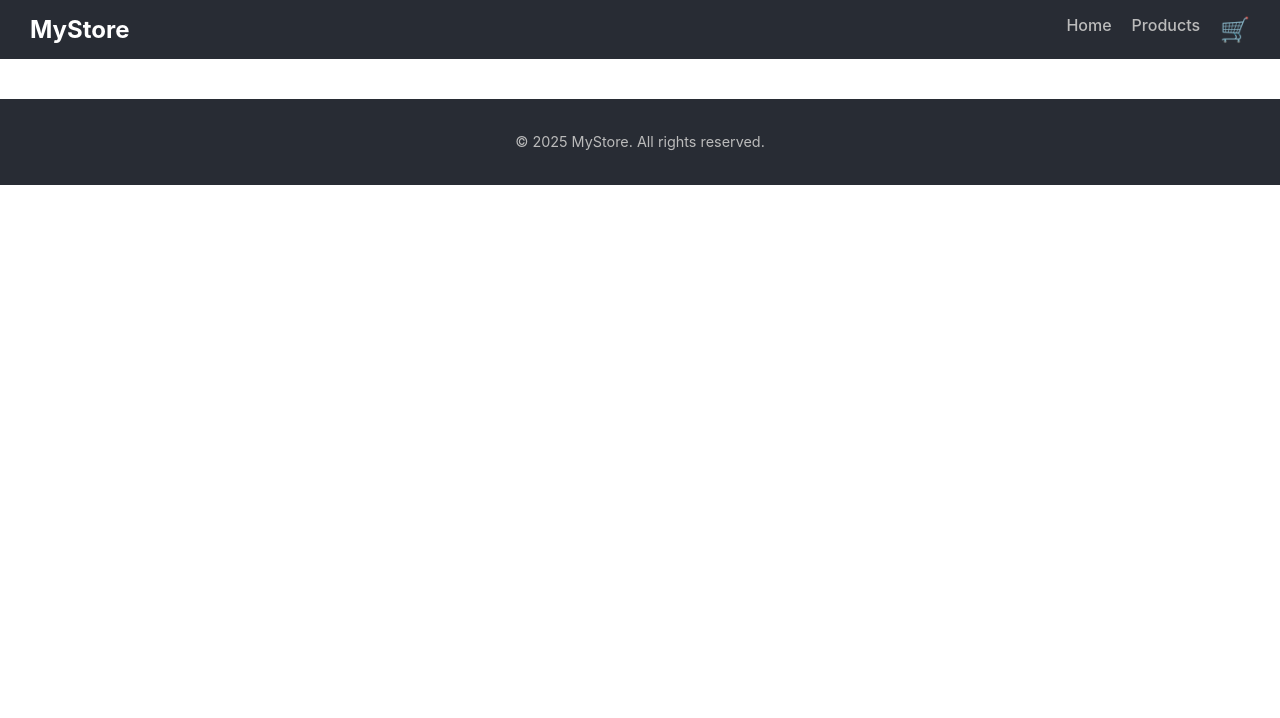
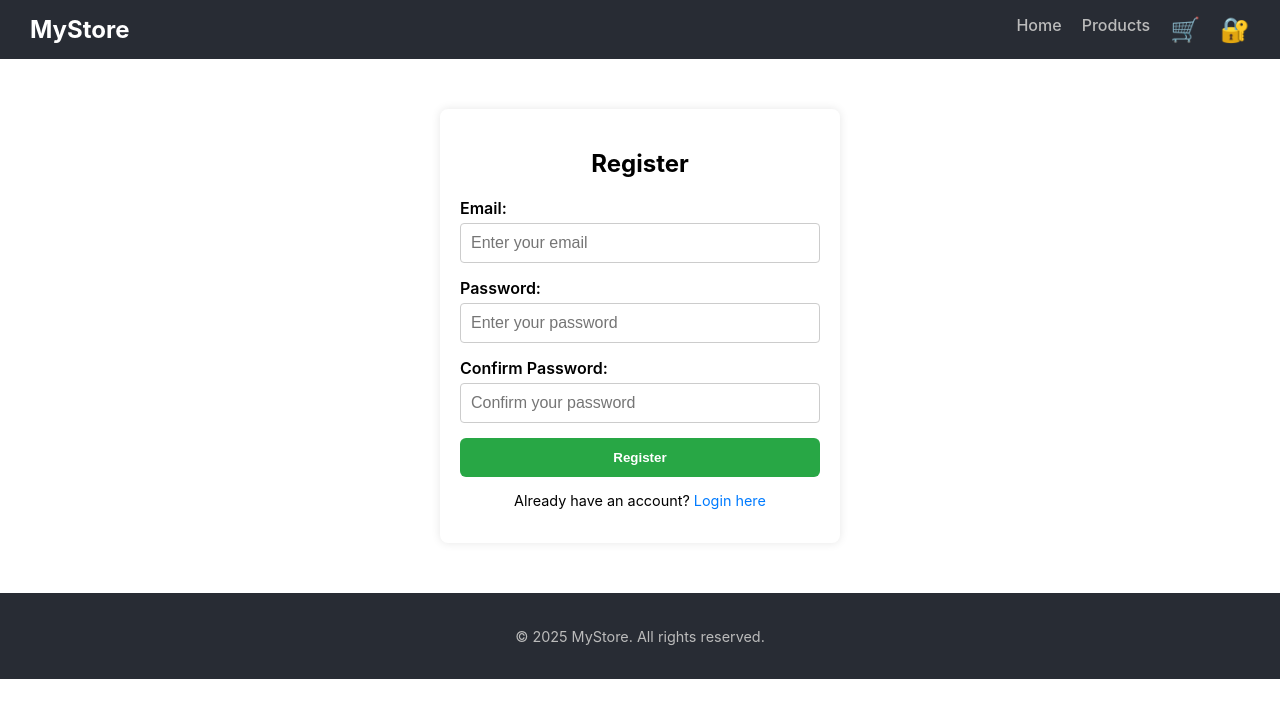
Before and after one commit to ShivanshTIwaRISS/CAPSTONE_SEM_2, a React (Create React App) app: page /register in a window 1280 px wide. Shown: the top 718 px of the page. Built offline with nearby package versions, Linux system fonts and the light colour scheme.

Commit message:
Doing>>>

```diff
--- a/src/App.js
+++ b/src/App.js
@@ -1,9 +1,9 @@
 import React from 'react';
 import { BrowserRouter, Routes, Route } from 'react-router-dom';
-
+import Register from './pages/Register/Register';
 import Navbar from './components/Navbar/Navbar';
 import Footer from './components/Footer/Footer';
-
+import Login from './pages/Login/Login';
 import Home from './pages/Home/Home';
 import Products from './pages/Products/Products';
 import ProductDetails from './pages/ProductDetails/ProductDetails';
@@ -22,6 +22,8 @@ export default function App() {
             <Route path="/products" element={<Products />} />
             <Route path="/products/:id" element={<ProductDetails />} />
             <Route path="/cart" element={<Cart />} />
+            <Route path="/login" element={<Login />} />
+            <Route path="/register" element={<Register />} />
           </Routes>
         </main>
         <Footer />
--- a/src/components/Navbar/Navbar.jsx
+++ b/src/components/Navbar/Navbar.jsx
@@ -31,8 +31,18 @@ export default function Navbar() {
         </li>
         <li>
           <Link to="/cart" className={styles.cartLink} aria-label="Shopping Cart">
-            🛒
+            <span role="img" aria-label="shopping cart" style={{ fontSize: '1.5rem' }}>
+              🛒
+            </span>
             {totalItems > 0 && <span className={styles.cartCount}>{totalItems}</span>}
+          </Link>
+        </li>
+        {/* Login Icon */}
+        <li>
+          <Link to="/login" className={styles.loginLink} aria-label="Login">
+            <span role="img" aria-label="login" style={{ fontSize: '1.5rem' }}>
+              🔐
+            </span>
           </Link>
         </li>
       </ul>
--- /dev/null
+++ b/src/pages/Login/Login.jsx
@@ -0,0 +1,64 @@
+import React, { useState } from 'react';
+import styles from './Login.module.css';
+import { useNavigate, Link } from 'react-router-dom';
+
+export default function Login() {
+  const [email, setEmail] = useState('');
+  const [password, setPassword] = useState('');
+  const [error, setError] = useState('');
+  const navigate = useNavigate();
+
+  const handleSubmit = (e) => {
+    e.preventDefault();
+    setError('');
+
+    if (!email || !password) {
+      setError('Please enter both email and password.');
+      return;
+    }
+
+    // Simulated login check (replace with real authentication)
+    if (email === 'user@example.com' && password === 'password123') {
+      localStorage.setItem('user', JSON.stringify({ email }));
+      navigate('/'); // Redirect to home after login
+    } else {
+      setError('Invalid email or password.');
+    }
+  };
+
+  return (
+    <div className={styles.container}>
+      <form onSubmit={handleSubmit} className={styles.form}>
+        <h2>Login</h2>
+        {error && <p className={styles.error}>{error}</p>}
+
+        <label htmlFor="email">Email:</label>
+        <input
+          type="email"
+          id="email"
+          value={email}
+          onChange={(e) => setEmail(e.target.value)}
+          placeholder="Enter your email"
+          required
+        />
+
+        <label htmlFor="password">Password:</label>
+        <input
+          type="password"
+          id="password"
+          value={password}
+          onChange={(e) => setPassword(e.target.value)}
+          placeholder="Enter your password"
+          required
+        />
+
+        <button type="submit" className={styles.loginButton}>Login</button>
+
+        {/* Register link */}
+        <p className={styles.registerPrompt}>
+          Don't have an account? <Link to="/register" className={styles.registerLink}>Register here</Link>
+        </p>
+      </form>
+    </div>
+  );
+}
--- /dev/null
+++ b/src/pages/Login/Login.module.css
@@ -0,0 +1,68 @@
+.container {
+    max-width: 400px;
+    margin: 50px auto;
+    padding: 20px;
+    background: white;
+    border-radius: 8px;
+    box-shadow: 0 0 10px rgba(0,0,0,0.1);
+  }
+
+  .form {
+    display: flex;
+    flex-direction: column;
+  }
+
+  h2 {
+    text-align: center;
+    margin-bottom: 20px;
+  }
+
+  label {
+    margin-bottom: 5px;
+    font-weight: 600;
+  }
+
+  input {
+    padding: 10px;
+    margin-bottom: 15px;
+    border: 1px solid #ccc;
+    border-radius: 4px;
+    font-size: 1rem;
+  }
+
+  .loginButton {
+    padding: 12px;
+    background-color: #007bff;
+    color: white;
+    border: none;
+    border-radius: 6px;
+    font-weight: 600;
+    cursor: pointer;
+    transition: background-color 0.3s ease;
+  }
+
+  .loginButton:hover {
+    background-color: #0056b3;
+  }
+
+  .error {
+    color: red;
+    margin-bottom: 15px;
+    text-align: center;
+  }
+  .registerPrompt {
+    margin-top: 15px;
+    text-align: center;
+    font-size: 0.9rem;
+    color: #555;
+  }
+
+  .registerLink {
+    color: #007bff;
+    text-decoration: none;
+    font-weight: 600;
+  }
+
+  .registerLink:hover {
+    text-decoration: underline;
+  }
--- a/src/pages/ProductDetails/ProductDetails.jsx
+++ b/src/pages/ProductDetails/ProductDetails.jsx
@@ -1,7 +1,7 @@
 import React, { useEffect, useState } from 'react';
 import axios from 'axios';
 import { useParams, Link, useNavigate } from 'react-router-dom';
-import { useCart } from '../../context/CartContext'; // Assuming you have this
+import { useCart } from '../../context/CartContext';
 import styles from './ProductDetails.module.css';
 
 export default function ProductDetails() {
--- /dev/null
+++ b/src/pages/Register/Register.jsx
@@ -0,0 +1,91 @@
+import React, { useState } from 'react';
+import styles from './Register.module.css';
+import { useNavigate, Link } from 'react-router-dom';
+
+export default function Register() {
+  const [email, setEmail] = useState('');
+  const [password, setPassword] = useState('');
+  const [confirmPassword, setConfirmPassword] = useState('');
+  const [error, setError] = useState('');
+  const [success, setSuccess] = useState(false);
+  const navigate = useNavigate();
+
+  const handleSubmit = (e) => {
+    e.preventDefault();
+    setError('');
+    if (!email || !password || !confirmPassword) {
+      setError('Please fill in all fields.');
+      return;
+    }
+    if (password !== confirmPassword) {
+      setError('Passwords do not match.');
+      return;
+    }
+
+    // Simulate registration success
+    localStorage.setItem('user', JSON.stringify({ email }));
+
+    // Show success animation/message
+    setSuccess(true);
+
+    // After 2 seconds, redirect to login
+    setTimeout(() => {
+      navigate('/login');
+    }, 2000);
+  };
+
+  if (success) {
+    return (
+      <div className={styles.successContainer}>
+        <div className={styles.checkmark}>✓</div>
+        <h2>Registration Successful!</h2>
+        <p>Redirecting to login...</p>
+      </div>
+    );
+  }
+
+  return (
+    <div className={styles.container}>
+      <form onSubmit={handleSubmit} className={styles.form}>
+        <h2>Register</h2>
+        {error && <p className={styles.error}>{error}</p>}
+
+        <label htmlFor="email">Email:</label>
+        <input
+          type="email"
+          id="email"
+          value={email}
+          onChange={e => setEmail(e.target.value)}
+          placeholder="Enter your email"
+          required
+        />
+
+        <label htmlFor="password">Password:</label>
+        <input
+          type="password"
+          id="password"
+          value={password}
+          onChange={e => setPassword(e.target.value)}
+          placeholder="Enter your password"
+          required
+        />
+
+        <label htmlFor="confirmPassword">Confirm Password:</label>
+        <input
+          type="password"
+          id="confirmPassword"
+          value={confirmPassword}
+          onChange={e => setConfirmPassword(e.target.value)}
+          placeholder="Confirm your password"
+          required
+        />
+
+        <button type="submit" className={styles.registerButton}>Register</button>
+
+        <p className={styles.loginLink}>
+          Already have an account? <Link to="/login">Login here</Link>
+        </p>
+      </form>
+    </div>
+  );
+}
--- /dev/null
+++ b/src/pages/Register/Register.module.css
@@ -0,0 +1,101 @@
+.container {
+    max-width: 400px;
+    margin: 50px auto;
+    padding: 20px;
+    background: white;
+    border-radius: 8px;
+    box-shadow: 0 0 10px rgba(0,0,0,0.1);
+  }
+
+  .form {
+    display: flex;
+    flex-direction: column;
+  }
+
+  h2 {
+    text-align: center;
+    margin-bottom: 20px;
+  }
+
+  label {
+    margin-bottom: 5px;
+    font-weight: 600;
+  }
+
+  input {
+    padding: 10px;
+    margin-bottom: 15px;
+    border: 1px solid #ccc;
+    border-radius: 4px;
+    font-size: 1rem;
+  }
+
+  .registerButton {
+    padding: 12px;
+    background-color: #28a745;
+    color: white;
+    border: none;
+    border-radius: 6px;
+    font-weight: 600;
+    cursor: pointer;
+    transition: background-color 0.3s ease;
+  }
+
+  .registerButton:hover {
+    background-color: #218838;
+  }
+
+  .error {
+    color: red;
+    margin-bottom: 15px;
+    text-align: center;
+  }
+
+  .loginLink {
+    margin-top: 15px;
+    text-align: center;
+    font-size: 0.9rem;
+  }
+
+  .loginLink a {
+    color: #007bff;
+    text-decoration: none;
+  }
+
+  .loginLink a:hover {
+    text-decoration: underline;
+  }
+
+  /* Success animation container */
+  .successContainer {
+    max-width: 400px;
+    margin: 100px auto;
+    text-align: center;
+    padding: 30px;
+    background: #d4edda;
+    border: 1px solid #c3e6cb;
+    border-radius: 8px;
+    color: #155724;
+    font-weight: 600;
+    font-size: 1.2rem;
+    position: relative;
+  }
+
+  /* Simple checkmark animation */
+  .checkmark {
+    font-size: 4rem;
+    color: #28a745;
+    animation: pop 0.5s ease forwards;
+    margin-bottom: 15px;
+  }
+
+  @keyframes pop {
+    0% {
+      transform: scale(0);
+      opacity: 0;
+    }
+    100% {
+      transform: scale(1);
+      opacity: 1;
+    }
+  }
```
